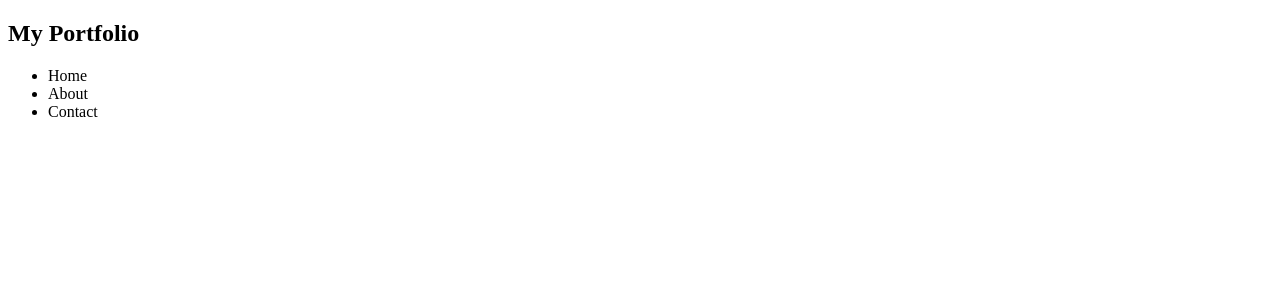
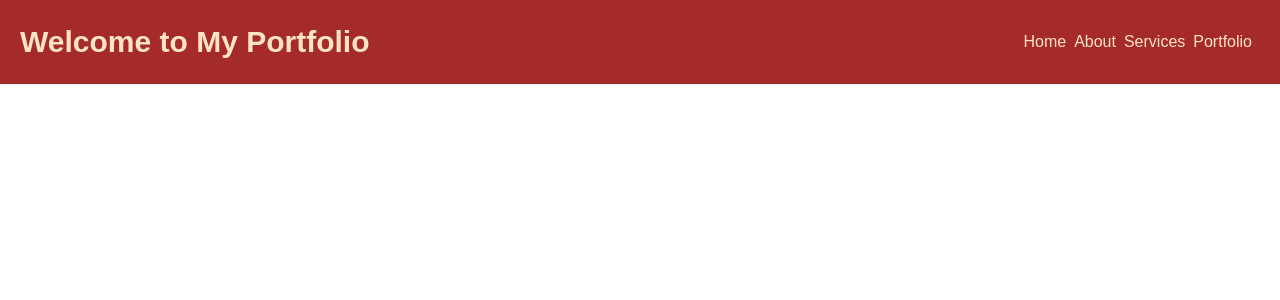
Before and after one commit to Ayselin/a.portfolio, a React (Create React App) app: page / in a window 1280 px wide. Shown: the top 300 px of the page. Built offline with nearby package versions, Linux system fonts and the light colour scheme.

Commit message:
some css changes

```diff
--- /dev/null
+++ b/src/Navigation.css
@@ -0,0 +1,24 @@
+nav {
+    display: flex;
+    justify-content: space-between;
+    background-color: brown;
+    align-items: center;
+    padding-right: 20px;
+    padding-left: 20px;
+}
+
+.logo {
+    font-size: 30px;
+    color: bisque;
+}
+nav ul {
+    list-style: none;
+}
+nav ul li {
+    display: inline-block;
+    margin-right: 8px;
+}
+nav ul li a {
+    text-decoration: none;
+    color: bisque;
+}
--- a/src/Navigation.js
+++ b/src/Navigation.js
@@ -1,17 +1,20 @@
 import React, { Component } from 'react';
+import './Navigation.css';
 
 //import './App.css';
 
 
 class Navigation extends Component {
     render() {
+
         return (
             <nav>
-                <h2>My Portfolio</h2>
+                <h2 className='logo'>{this.props.logoTitle}</h2>
                 <ul>
-                    <li>Home</li>
-                    <li>About</li>
-                    <li>Contact</li>
+                    <li><a href="#">Home</a></li>
+                    <li><a href="#">About</a></li>
+                    <li><a href="#">Services</a></li>
+                    <li><a href="#">Portfolio</a></li>
                 </ul>
       </nav>
 
--- a/src/index.css
+++ b/src/index.css
@@ -1,14 +1,6 @@
 body {
   margin: 0;
   padding: 0;
-  font-family: -apple-system, BlinkMacSystemFont, "Segoe UI", "Roboto", "Oxygen",
-    "Ubuntu", "Cantarell", "Fira Sans", "Droid Sans", "Helvetica Neue",
-    sans-serif;
-  -webkit-font-smoothing: antialiased;
-  -moz-osx-font-smoothing: grayscale;
+  font-family: sans-serif;
+  box-sizing: border-box;
 }
-
-code {
-  font-family: source-code-pro, Menlo, Monaco, Consolas, "Courier New",
-    monospace;
-}
--- a/src/index.js
+++ b/src/index.js
@@ -1,10 +1,10 @@
 import React from 'react';
 import ReactDOM from 'react-dom';
-//import './index.css';
+import './index.css';
 //import App from './App';
 import * as serviceWorker from './serviceWorker';
 import Navigation from './Navigation.js';
 
-ReactDOM.render(<Navigation />, document.getElementById('root'));
+ReactDOM.render(<Navigation logoTitle="Welcome to My Portfolio"/>, document.getElementById('root'));
 
 serviceWorker.unregister();
```
